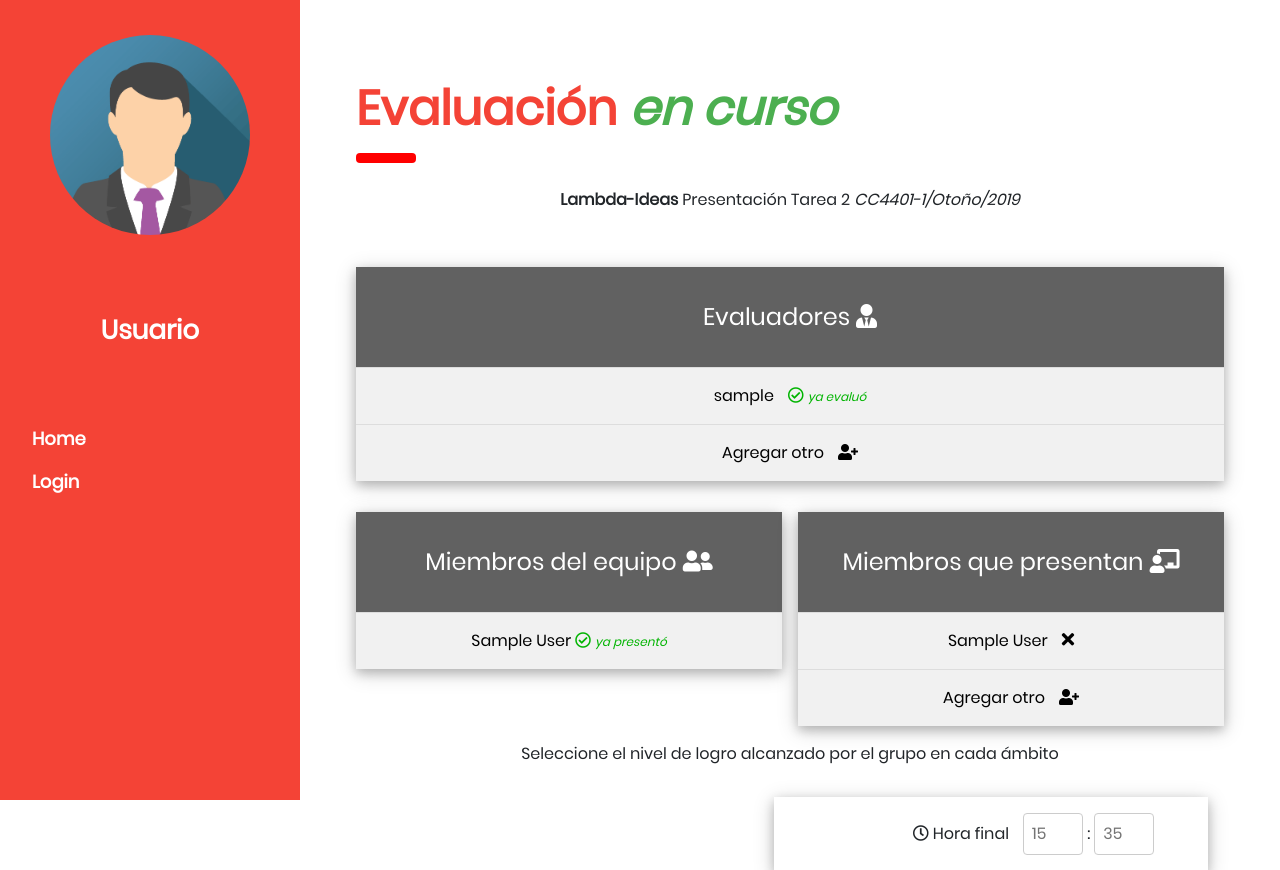
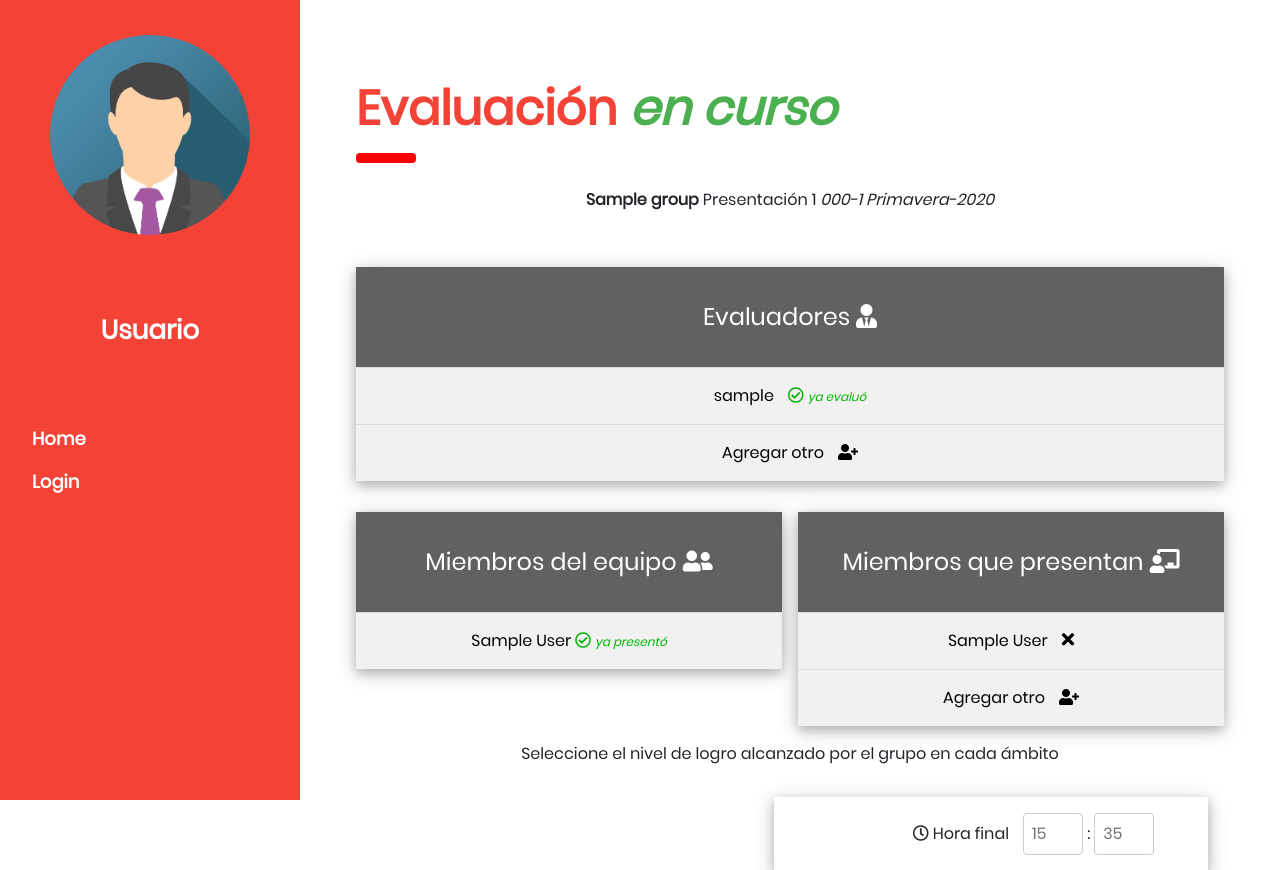
Before and after one commit to DCC-CC4401/2019-1-BC-ML-007-T4, a Django app: page /evaluaciones/evaluar/1/1 in a window 1280 px wide. Shown: the top 870 px of the page. Run offline with Django 3.2, Linux system fonts and the light colour scheme; tables that the repository leaves empty hold one stand-in row (values such as "Sample post"); some libraries are stand-ins or nearby versions.

Commit message:
Added current course to the view

```diff
--- a/src/courses/models.py
+++ b/src/courses/models.py
@@ -25,10 +25,10 @@ class Course(models.Model):
     def __str__(self):
         string_semester = ""
         if self.semester == 1:
-            string_semester = "Spring"
+            string_semester = "Primavera"
         else:
-            string_semester = "Autumn"
-        return self.code + "-" + str(self.section) + "__" + string_semester + "-" + str(self.year)
+            string_semester = "Otoño"
+        return self.code + "-" + str(self.section) + " " + string_semester + "-" + str(self.year)
 
     class Meta:
 
--- a/src/presentations/templates/evaluation_form.html
+++ b/src/presentations/templates/evaluation_form.html
@@ -43,7 +43,7 @@
 
 <!-- Evaluacion -->
 <div class="w3-container w3-center">
-  <p><b>Lambda-Ideas</b> Presentación Tarea 2 <i>CC4401-1/Otoño/2019</i></p>
+  <p><b>{{ group_name }}</b> Presentación {{ presentation_number }} <i>{{ course }}</i></p>
   <br>
 </div>
 
--- a/src/presentations/views.py
+++ b/src/presentations/views.py
@@ -60,9 +60,6 @@ def evaluation_form_page(request, evaluation_id, group_id, *args):
         group_member_status = "pending"
 
         for other_presentation in all_presentations:
-            print(all_grades.filter(presentation=other_presentation, student=group_member, state=True).count() == other_presentation.allowed_evaluators.all().count())
-            print(all_grades.filter(presentation=other_presentation, student=group_member, state=True).count())
-            print(other_presentation.allowed_evaluators.all().count())
             if ((other_presentation.presentators.filter(name=group_member.name, rut=group_member.rut).count() != 0) and
                 (all_grades.filter(presentation=other_presentation, student=group_member, state=True).count() == other_presentation.allowed_evaluators.all().count())):
                 group_member_status = "done"
@@ -84,6 +81,9 @@ def evaluation_form_page(request, evaluation_id, group_id, *args):
     criterion_form = EvaluationCriterionForm(table=rubrica_df)
 
     context = {
+        "group_name": presentation.group.name,
+        "presentation_number": evaluation.id,
+        "course": str(evaluation.course),
         "allowed_evaluators": allowed_evaluators,
         "group_members": group_member_statuses,
         "current_presentators": current_presentators,
```
